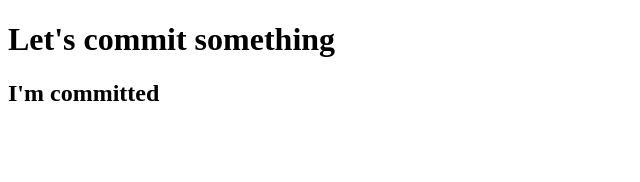
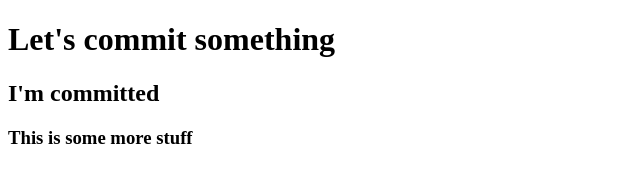
Before and after one commit to resurgentCode/learning-github, a plain HTML site: page index.html in a window 1280 px wide. Shown: the whole page, without its empty margins (0-640 px from the left). Drawn offline with Linux system fonts and the light colour scheme.

Commit message:
change h3 element

```diff
--- a/index.html
+++ b/index.html
@@ -9,5 +9,6 @@
 <body>
     <h1>Let's commit something</h1>
     <h2>I'm committed</h2>
+    <h3>This is some more stuff</h3>
 </body>
 </html>
```
